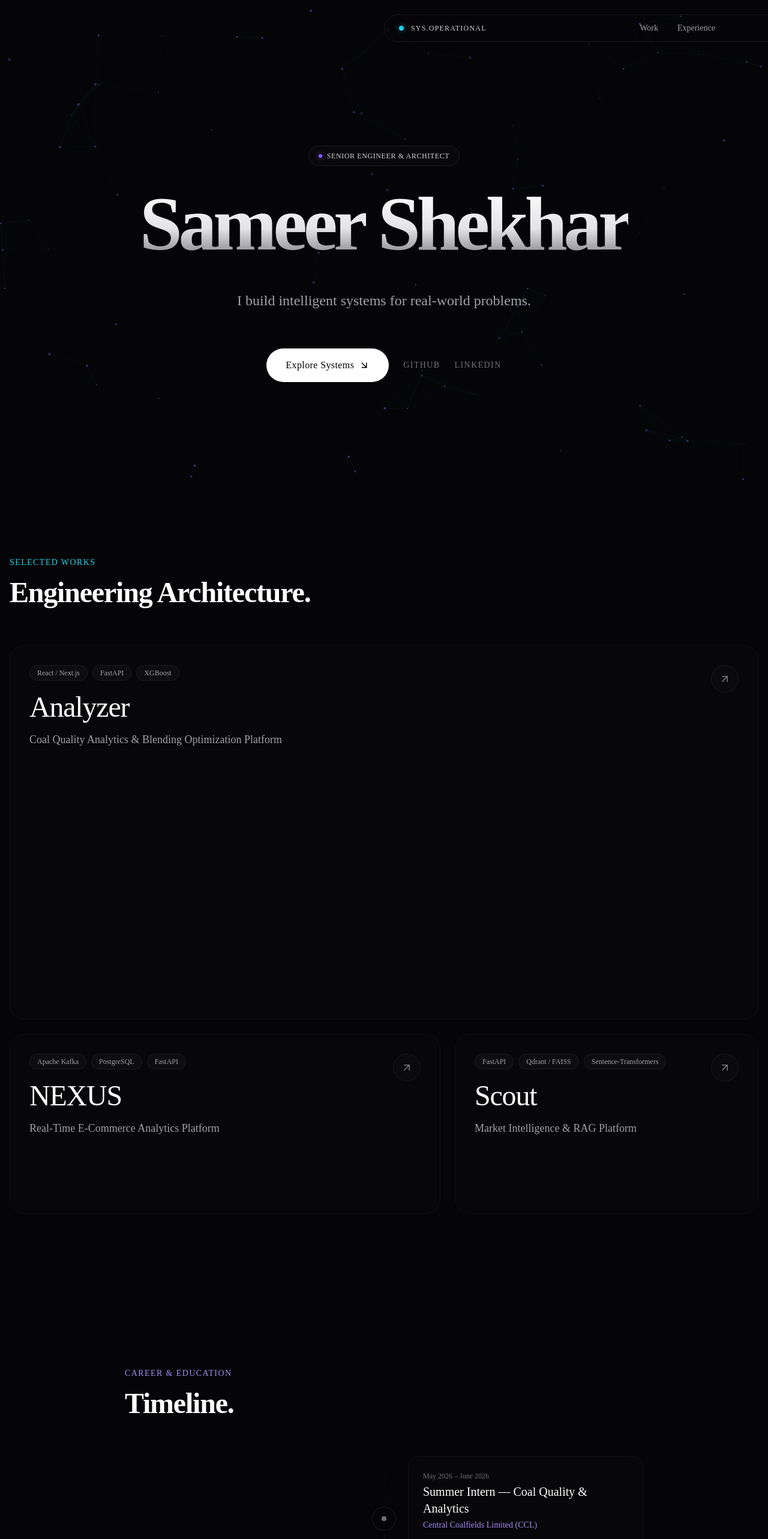
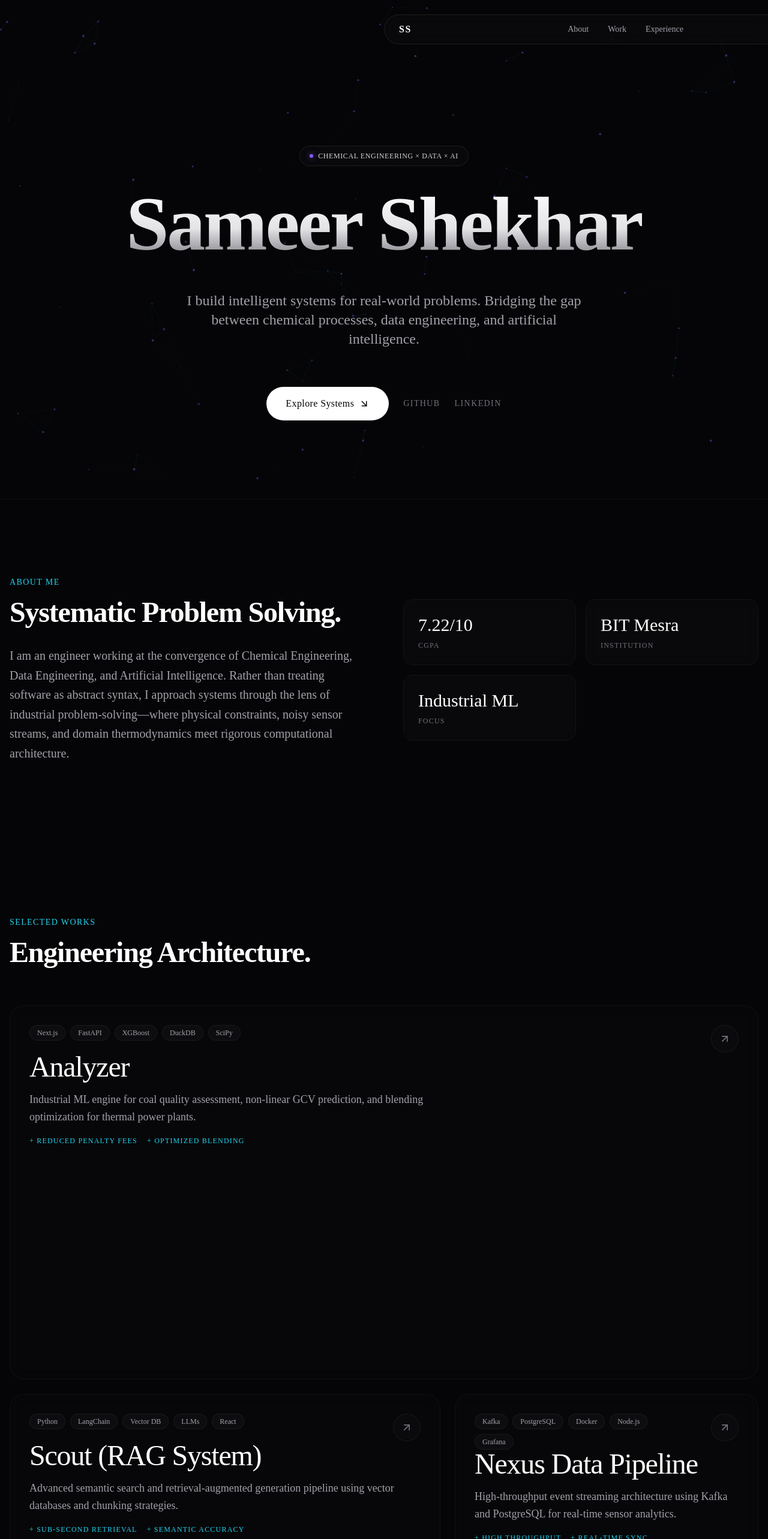
Before and after one commit to shekharsameer2308/portfolio, a Next.js app: page / in a window 1280 px wide. Shown: the top 2566 px of the page at 60% size. Built offline with nearby package versions, Linux system fonts and the light colour scheme.

Commit message:
feat: implement strict anti-gravity data architecture and styling constraints

```diff
--- a/src/app/page.tsx
+++ b/src/app/page.tsx
@@ -2,6 +2,7 @@ import React from "react";
 import { AntiGravityBackground } from "@/components/AntiGravityBackground";
 import { Navbar } from "@/components/Navbar";
 import { Hero } from "@/components/Hero";
+import { AboutSection } from "@/components/AboutSection";
 import { BentoGrid } from "@/components/BentoGrid";
 import { ExperienceTimeline } from "@/components/ExperienceTimeline";
 import { Footer } from "@/components/Footer";
@@ -12,8 +13,9 @@ export default function Home() {
       <AntiGravityBackground />
       <Navbar />
 
-      <div className="relative z-10">
+      <div className="relative z-10 pt-8">
         <Hero />
+        <AboutSection />
         <BentoGrid />
         <ExperienceTimeline />
       </div>
--- /dev/null
+++ b/src/components/AboutSection.tsx
@@ -0,0 +1,35 @@
+"use client";
+import React from 'react';
+import { motion } from 'framer-motion';
+import { portfolioData } from '@/data/portfolio';
+
+export const AboutSection = () => {
+  return (
+    <section id="about" className="relative z-20 max-w-7xl mx-auto px-4 py-32 border-t border-white/[0.04]">
+      <div className="grid grid-cols-1 md:grid-cols-2 gap-16 items-center">
+         <div>
+            <h2 className="text-sm font-mono text-cyan-400 mb-4 uppercase tracking-widest">About Me</h2>
+            <h3 className="text-4xl md:text-5xl font-semibold text-white tracking-tight mb-8">Systematic Problem Solving.</h3>
+            <p className="text-xl text-zinc-400 font-light leading-relaxed">
+               {portfolioData.about.bio}
+            </p>
+         </div>
+         <div className="grid grid-cols-2 gap-4">
+            {portfolioData.about.metrics.map((metric, i) => (
+               <motion.div
+                 key={metric.label}
+                 initial={{ opacity: 0, y: 20 }}
+                 whileInView={{ opacity: 1, y: 0 }}
+                 viewport={{ once: true }}
+                 transition={{ duration: 0.5, delay: i * 0.1 }}
+                 className="p-6 rounded-2xl bg-white/[0.02] border border-white/[0.04] backdrop-blur-md"
+               >
+                  <div className="text-3xl font-medium text-white mb-2">{metric.value}</div>
+                  <div className="text-xs font-mono text-zinc-500 uppercase tracking-widest">{metric.label}</div>
+               </motion.div>
+            ))}
+         </div>
+      </div>
+    </section>
+  );
+};
--- a/src/components/AntiGravityBackground.tsx
+++ b/src/components/AntiGravityBackground.tsx
@@ -10,7 +10,7 @@ export const AntiGravityBackground = () => {
     const ctx = canvas.getContext('2d');
     if (!ctx) return;
 
-    let particles: { x: number; y: number; vx: number; vy: number; radius: number; mass: number }[] = [];
+    let particles: { x: number; y: number; vx: number; vy: number; radius: number }[] = [];
     let animationFrameId: number;
     let mouse = { x: -1000, y: -1000 };
 
@@ -27,10 +27,9 @@ export const AntiGravityBackground = () => {
         particles.push({
           x: Math.random() * canvas.width,
           y: Math.random() * canvas.height,
-          vx: (Math.random() - 0.5) * 0.3,
-          vy: (Math.random() - 0.5) * 0.3,
-          radius: Math.random() * 1.5 + 0.5,
-          mass: Math.random() * 2 + 1
+          vx: (Math.random() - 0.5) * 0.2,
+          vy: -Math.random() * 0.4 - 0.1, // Upward anti-gravity bias
+          radius: Math.random() * 1.5 + 0.5
         });
       }
     };
@@ -39,42 +38,45 @@ export const AntiGravityBackground = () => {
       ctx.clearRect(0, 0, canvas.width, canvas.height);
 
       particles.forEach((p, index) => {
-        // Continuous organic float
+        // Apply velocity
         p.x += p.vx;
         p.y += p.vy;
 
-        // Wrap around screen
-        if (p.x < 0) p.x = canvas.width;
-        if (p.x > canvas.width) p.x = 0;
-        if (p.y < 0) p.y = canvas.height;
-        if (p.y > canvas.height) p.y = 0;
+        // Wrap around screen organically
+        if (p.x < -10) p.x = canvas.width + 10;
+        if (p.x > canvas.width + 10) p.x = -10;
+        if (p.y < -10) {
+           p.y = canvas.height + 10;
+           p.x = Math.random() * canvas.width;
+        }
 
         // Repel from mouse
         const dx = mouse.x - p.x;
         const dy = mouse.y - p.y;
         const distance = Math.sqrt(dx * dx + dy * dy);
 
-        if (distance < 200) {
-          const force = (200 - distance) / 200;
-          p.x -= (dx / distance) * force * 2;
-          p.y -= (dy / distance) * force * 2;
+        if (distance < 150) {
+          const force = (150 - distance) / 150;
+          p.x -= (dx / distance) * force * 1.5;
+          p.y -= (dy / distance) * force * 1.5;
         }
 
         ctx.beginPath();
         ctx.arc(p.x, p.y, p.radius, 0, Math.PI * 2);
-        ctx.fillStyle = 'rgba(139, 92, 246, 0.4)'; // Violet tint
+        ctx.fillStyle = 'rgba(139, 92, 246, 0.4)';
         ctx.fill();
 
+        // Neural web connections (100px threshold)
         for (let j = index + 1; j < particles.length; j++) {
           const p2 = particles[j];
           const dx2 = p.x - p2.x;
           const dy2 = p.y - p2.y;
           const dist2 = Math.sqrt(dx2 * dx2 + dy2 * dy2);
 
-          if (dist2 < 150) {
+          if (dist2 < 100) {
             ctx.beginPath();
-            const opacity = (1 - dist2 / 150) * 0.15;
-            ctx.strokeStyle = `rgba(34, 211, 238, ${opacity})`; // Cyan tint
+            const opacity = (1 - dist2 / 100) * 0.2;
+            ctx.strokeStyle = `rgba(34, 211, 238, ${opacity})`;
             ctx.lineWidth = 0.5;
             ctx.moveTo(p.x, p.y);
             ctx.lineTo(p2.x, p2.y);
--- a/src/components/BentoGrid.tsx
+++ b/src/components/BentoGrid.tsx
@@ -1,10 +1,10 @@
 "use client";
 import React from 'react';
 import { motion, useMotionTemplate, useMotionValue } from 'framer-motion';
-import { ArrowUpRight, Code2, Cpu, Network } from 'lucide-react';
-import { projects } from '@/data/projects';
+import { ArrowUpRight } from 'lucide-react';
+import { portfolioData } from '@/data/portfolio';
 
-const BentoCard = ({ children, className = "", delay = 0 }: { children: React.ReactNode, className?: string, delay?: number }) => {
+const BentoCard = ({ children, className = "", delay = 0, href = "#" }: { children: React.ReactNode, className?: string, delay?: number, href?: string }) => {
   const mouseX = useMotionValue(0);
   const mouseY = useMotionValue(0);
 
@@ -15,13 +15,16 @@ const BentoCard = ({ children, className = "", delay = 0 }: { children: React.Re
   }
 
   return (
-    <motion.div
+    <motion.a
+      href={href}
+      target="_blank"
+      rel="noreferrer"
       initial={{ opacity: 0, y: 30 }}
       whileInView={{ opacity: 1, y: 0 }}
-      viewport={{ once: true, margin: "-100px" }}
+      viewport={{ once: true, margin: "-50px" }}
       transition={{ duration: 0.8, delay, ease: [0.16, 1, 0.3, 1] }}
       onMouseMove={handleMouseMove}
-      className={`relative group rounded-3xl border border-white/[0.04] bg-[#0c0c0e]/40 p-8 overflow-hidden backdrop-blur-md hover:border-white/[0.12] transition-colors duration-500 ${className}`}
+      className={`relative group block rounded-3xl border border-white/[0.04] bg-[#0c0c0e]/40 p-8 overflow-hidden backdrop-blur-md hover:border-white/[0.12] transition-colors duration-500 ${className}`}
     >
       <motion.div
         className="pointer-events-none absolute -inset-px rounded-3xl opacity-0 transition duration-500 group-hover:opacity-100"
@@ -36,23 +39,20 @@ const BentoCard = ({ children, className = "", delay = 0 }: { children: React.Re
         }}
       />
       <div className="relative z-10 h-full">{children}</div>
-    </motion.div>
+    </motion.a>
   );
 };
 
 export const BentoGrid = () => {
-  const featuredProjects = projects.filter(p => p.featured).slice(0, 3);
-
   return (
-    <section id="work" className="relative z-20 max-w-7xl mx-auto px-4 py-32">
+    <section id="projects" className="relative z-20 max-w-7xl mx-auto px-4 py-32">
       <div className="mb-16">
         <h2 className="text-sm font-mono text-cyan-400 mb-4 uppercase tracking-widest">Selected Works</h2>
         <h3 className="text-4xl md:text-5xl font-semibold text-white tracking-tight">Engineering Architecture.</h3>
       </div>
 
       <div className="grid grid-cols-1 md:grid-cols-12 gap-6 auto-rows-[300px]">
-        {featuredProjects.map((project, i) => {
-          // Asymmetric spanning logic
+        {portfolioData.projects.map((project, i) => {
           const spanClass = i === 0
             ? "md:col-span-12 row-span-2"
             : i === 1
@@ -60,27 +60,30 @@ export const BentoGrid = () => {
               : "md:col-span-5 row-span-1";
 
           return (
-            <BentoCard key={project.id} className={`${spanClass} flex flex-col justify-between`} delay={i * 0.1}>
-              <a href={`/projects/${project.id}`} className="absolute inset-0 z-20" />
-
+            <BentoCard key={project.id} className={`${spanClass} flex flex-col justify-between`} delay={i * 0.1} href={project.liveUrl}>
               <div className="flex justify-between items-start">
-                <div className="flex gap-2">
-                  {project.technologies.slice(0, 3).map(tech => (
+                <div className="flex gap-2 flex-wrap max-w-[80%]">
+                  {project.techStack.map(tech => (
                     <span key={tech} className="text-xs font-mono px-3 py-1 bg-white/[0.03] border border-white/[0.05] rounded-full text-zinc-400">
                       {tech}
                     </span>
                   ))}
                 </div>
-                <div className="p-3 bg-white/[0.02] border border-white/[0.05] rounded-full text-zinc-500 group-hover:text-cyan-400 group-hover:bg-cyan-400/10 transition-colors">
+                <div className="p-3 bg-white/[0.02] border border-white/[0.05] rounded-full text-zinc-500 group-hover:text-cyan-400 group-hover:bg-cyan-400/10 transition-colors shrink-0">
                   <ArrowUpRight size={20} className="group-hover:translate-x-0.5 group-hover:-translate-y-0.5 transition-transform" />
                 </div>
               </div>
 
               <div>
                 <h4 className="text-3xl md:text-5xl font-medium text-white mb-4 tracking-tight">{project.title}</h4>
-                <p className="text-zinc-400 text-lg font-light leading-relaxed max-w-2xl">
-                  {project.subtitle}
+                <p className="text-zinc-400 text-lg font-light leading-relaxed max-w-2xl mb-4">
+                  {project.description}
                 </p>
+                <div className="flex gap-4">
+                   {project.metrics.map(metric => (
+                      <span key={metric} className="text-xs font-mono text-cyan-400 uppercase tracking-widest">+ {metric}</span>
+                   ))}
+                </div>
               </div>
             </BentoCard>
           );
--- a/src/components/ExperienceTimeline.tsx
+++ b/src/components/ExperienceTimeline.tsx
@@ -1,7 +1,7 @@
 "use client";
 import React from 'react';
 import { motion } from 'framer-motion';
-import { experiences } from '@/data/experience';
+import { portfolioData } from '@/data/portfolio';
 
 export const ExperienceTimeline = () => {
   return (
@@ -12,30 +12,35 @@ export const ExperienceTimeline = () => {
       </div>
 
       <div className="space-y-12 relative before:absolute before:inset-0 before:ml-5 before:-translate-x-px md:before:mx-auto md:before:translate-x-0 before:h-full before:w-[1px] before:bg-gradient-to-b before:from-transparent before:via-white/[0.1] before:to-transparent">
-        {experiences.map((exp, i) => (
+        {portfolioData.experience.map((exp, i) => (
           <motion.div
             key={i}
             initial={{ opacity: 0, y: 20 }}
             whileInView={{ opacity: 1, y: 0 }}
             viewport={{ once: true, margin: "-100px" }}
             transition={{ duration: 0.8, delay: i * 0.1 }}
-            className="relative flex items-center justify-between md:justify-normal md:odd:flex-row-reverse group is-active"
+            className="relative flex items-center justify-between md:justify-normal md:odd:flex-row-reverse group"
           >
-            {/* Icon/Node */}
+            {/* Center Node */}
             <div className="flex items-center justify-center w-10 h-10 rounded-full border border-white/[0.08] bg-[#050507] text-zinc-500 group-hover:text-violet-400 group-hover:border-violet-400/50 shadow-[0_0_0_4px_#050507] shrink-0 md:order-1 md:group-odd:-translate-x-1/2 md:group-even:translate-x-1/2 transition-colors duration-500 z-10">
               <div className="w-2 h-2 rounded-full bg-current" />
             </div>
 
             {/* Content Card */}
-            <div className="w-[calc(100%-4rem)] md:w-[calc(50%-2.5rem)] p-6 rounded-2xl border border-white/[0.04] bg-[#0c0c0e]/40 backdrop-blur-md hover:border-white/[0.1] transition-colors">
-              <div className="flex flex-col gap-1 mb-3">
-                <span className="text-xs font-mono text-zinc-500">{exp.period}</span>
+            <div className="w-[calc(100%-4rem)] md:w-[calc(50%-2.5rem)] p-8 rounded-2xl border border-white/[0.04] bg-[#0c0c0e]/40 backdrop-blur-md hover:border-white/[0.1] transition-colors">
+              <div className="flex flex-col gap-2 mb-4">
+                <span className="text-xs font-mono text-zinc-500">{exp.dates}</span>
                 <h4 className="text-xl font-medium text-white">{exp.role}</h4>
-                <span className="text-sm text-violet-400">{exp.organization}</span>
+                <span className="text-sm font-mono text-violet-400">{exp.company}</span>
               </div>
-              <p className="text-zinc-400 text-sm leading-relaxed font-light">
-                {exp.headline}
-              </p>
+              <ul className="text-zinc-400 text-sm leading-relaxed font-light space-y-2 list-none">
+                {exp.bulletPoints.map((bp, idx) => (
+                   <li key={idx} className="flex gap-2 items-start">
+                     <span className="text-violet-400 opacity-50 mt-1.5">•</span>
+                     <span>{bp}</span>
+                   </li>
+                ))}
+              </ul>
             </div>
           </motion.div>
         ))}
--- a/src/components/Hero.tsx
+++ b/src/components/Hero.tsx
@@ -2,41 +2,41 @@
 import React from 'react';
 import { motion } from 'framer-motion';
 import { ArrowDownRight } from 'lucide-react';
-import { personalInfo } from '@/data/personal';
+import { portfolioData } from '@/data/portfolio';
 
 export const Hero = () => {
   return (
     <section className="relative min-h-screen flex flex-col justify-center items-center text-center px-4 z-10 pt-20">
       <motion.div
-        initial={{ opacity: 0, scale: 0.95 }}
-        animate={{ opacity: 1, scale: 1 }}
+        initial={{ opacity: 0, scale: 0.95, y: 20 }}
+        animate={{ opacity: 1, scale: 1, y: 0 }}
         transition={{ duration: 1, ease: [0.16, 1, 0.3, 1] }}
         className="space-y-8 max-w-5xl w-full flex flex-col items-center"
       >
         <div className="inline-flex items-center gap-2 px-4 py-2 rounded-full border border-white/[0.08] bg-white/[0.02] backdrop-blur-md">
           <span className="w-1.5 h-1.5 rounded-full bg-violet-500 shadow-[0_0_10px_rgba(139,92,246,0.8)]" />
-          <span className="text-xs font-mono text-zinc-300 tracking-wider uppercase">Senior Engineer & Architect</span>
+          <span className="text-xs font-mono text-zinc-300 tracking-wider uppercase">{portfolioData.hero.role}</span>
         </div>
 
-        <h1 className="text-5xl md:text-8xl lg:text-9xl font-semibold tracking-tighter text-transparent bg-clip-text bg-gradient-to-b from-white via-zinc-200 to-zinc-600 pb-4">
-          {personalInfo.name.split(' ')[0]} <br className="md:hidden" />
-          {personalInfo.name.split(' ')[1]}
+        <h1 className="text-6xl md:text-8xl lg:text-9xl font-semibold tracking-tight text-transparent bg-clip-text bg-gradient-to-b from-white via-zinc-200 to-zinc-600 pb-4">
+          {portfolioData.hero.name.split(' ')[0]} <br className="md:hidden" />
+          {portfolioData.hero.name.split(' ')[1]}
         </h1>
 
         <p className="text-lg md:text-2xl text-zinc-400 font-light max-w-2xl leading-relaxed">
-          {personalInfo.tagline}
+          {portfolioData.hero.tagline}
         </p>
 
         <div className="pt-8 flex flex-col sm:flex-row items-center gap-6">
-          <a href="#work" className="group relative px-8 py-4 bg-white text-[#050507] rounded-full font-medium tracking-wide overflow-hidden transition-transform hover:scale-105 active:scale-95">
+          <a href="#projects" className="group relative px-8 py-4 bg-white text-[#050507] rounded-full font-medium tracking-wide overflow-hidden transition-transform hover:scale-105 active:scale-95">
             <span className="relative z-10 flex items-center gap-2">
               Explore Systems <ArrowDownRight size={18} className="group-hover:rotate-[-45deg] transition-transform duration-300" />
             </span>
             <div className="absolute inset-0 bg-cyan-400 translate-y-full group-hover:translate-y-0 transition-transform duration-500 ease-out" />
           </a>
           <div className="flex gap-6 text-sm font-mono tracking-widest text-zinc-500">
-            <a href={personalInfo.github} target="_blank" className="hover:text-cyan-400 transition-colors uppercase">GitHub</a>
-            <a href={personalInfo.linkedin} target="_blank" className="hover:text-violet-400 transition-colors uppercase">LinkedIn</a>
+            <a href={portfolioData.socials.github} target="_blank" rel="noreferrer" className="hover:text-cyan-400 transition-colors uppercase">GitHub</a>
+            <a href={portfolioData.socials.linkedin} target="_blank" rel="noreferrer" className="hover:text-violet-400 transition-colors uppercase">LinkedIn</a>
           </div>
         </div>
       </motion.div>
--- a/src/components/Navbar.tsx
+++ b/src/components/Navbar.tsx
@@ -1,11 +1,11 @@
 "use client";
 import React, { useState, useEffect } from 'react';
 import { motion, useScroll } from 'framer-motion';
+import { portfolioData } from '@/data/portfolio';
 
 export const Navbar = () => {
   const { scrollY } = useScroll();
   const [isScrolled, setIsScrolled] = useState(false);
-  const [time, setTime] = useState("");
 
   useEffect(() => {
     return scrollY.on("change", (latest) => {
@@ -13,32 +13,28 @@ export const Navbar = () => {
     });
   }, [scrollY]);
 
-  useEffect(() => {
-    const timer = setInterval(() => {
-      setTime(new Date().toLocaleTimeString('en-US', { hour12: false, timeZone: 'Asia/Kolkata' }));
-    }, 1000);
-    return () => clearInterval(timer);
-  }, []);
-
   return (
     <motion.nav
       initial={{ y: -100, opacity: 0 }}
       animate={{ y: 0, opacity: 1 }}
       transition={{ type: "spring", stiffness: 100, damping: 20 }}
-      className={`fixed top-6 left-1/2 -translate-x-1/2 z-50 flex items-center justify-between px-6 py-3 rounded-full border border-white/[0.08] transition-all duration-500 w-[90%] max-w-4xl ${
-        isScrolled ? "bg-[#050507]/80 backdrop-blur-xl shadow-2xl shadow-cyan-500/5" : "bg-transparent"
+      className={`fixed top-6 left-1/2 -translate-x-1/2 z-50 flex items-center justify-between px-6 py-3 rounded-full border border-white/[0.08] transition-all duration-500 w-[90%] max-w-4xl bg-white/[0.02] ${
+        isScrolled ? "bg-[#050507]/90 backdrop-blur-xl shadow-2xl" : "backdrop-blur-md"
       }`}
     >
       <div className="flex items-center gap-3">
-        <div className="w-2 h-2 rounded-full bg-cyan-400 animate-pulse shadow-[0_0_10px_rgba(34,211,238,0.5)]" />
-        <span className="text-xs font-mono text-zinc-300 tracking-widest uppercase">SYS.OPERATIONAL</span>
+        <span className="font-semibold text-white tracking-widest uppercase">
+          {portfolioData.hero.name.split(' ').map(n => n[0]).join('')}
+        </span>
       </div>
       <div className="hidden md:flex items-center gap-8 text-sm text-zinc-400 font-medium">
-        <a href="#work" className="hover:text-cyan-400 transition-colors">Work</a>
+        <a href="#about" className="hover:text-cyan-400 transition-colors">About</a>
+        <a href="#projects" className="hover:text-cyan-400 transition-colors">Work</a>
         <a href="#experience" className="hover:text-cyan-400 transition-colors">Experience</a>
       </div>
-      <div className="text-xs font-mono text-zinc-500">
-        {time} IST
+      <div className="flex items-center gap-2">
+        <div className="w-2 h-2 rounded-full bg-cyan-400 animate-pulse shadow-[0_0_8px_rgba(34,211,238,0.6)]" />
+        <span className="text-xs font-mono text-zinc-300 tracking-widest uppercase hidden sm:block">{portfolioData.hero.status}</span>
       </div>
     </motion.nav>
   );
--- /dev/null
+++ b/src/data/portfolio.ts
@@ -0,0 +1,79 @@
+export const portfolioData = {
+  hero: {
+    name: "Sameer Shekhar",
+    role: "Chemical Engineering × Data × AI",
+    tagline: "I build intelligent systems for real-world problems. Bridging the gap between chemical processes, data engineering, and artificial intelligence.",
+    location: "Ranchi, Jharkhand, India",
+    status: "OPERATIONAL"
+  },
+  about: {
+    bio: "I am an engineer working at the convergence of Chemical Engineering, Data Engineering, and Artificial Intelligence. Rather than treating software as abstract syntax, I approach systems through the lens of industrial problem-solving—where physical constraints, noisy sensor streams, and domain thermodynamics meet rigorous computational architecture.",
+    metrics: [
+      { label: "CGPA", value: "7.22/10" },
+      { label: "Institution", value: "BIT Mesra" },
+      { label: "Focus", value: "Industrial ML" }
+    ]
+  },
+  projects: [
+    {
+      id: "analyzer",
+      title: "Analyzer",
+      description: "Industrial ML engine for coal quality assessment, non-linear GCV prediction, and blending optimization for thermal power plants.",
+      techStack: ["Next.js", "FastAPI", "XGBoost", "DuckDB", "SciPy"],
+      metrics: ["Reduced penalty fees", "Optimized blending"],
+      githubUrl: "https://github.com/shekharsameer2308/analyzer",
+      liveUrl: "https://analyzer-self.vercel.app"
+    },
+    {
+      id: "scout",
+      title: "Scout (RAG System)",
+      description: "Advanced semantic search and retrieval-augmented generation pipeline using vector databases and chunking strategies.",
+      techStack: ["Python", "LangChain", "Vector DB", "LLMs", "React"],
+      metrics: ["Sub-second retrieval", "Semantic accuracy"],
+      githubUrl: "https://github.com/shekharsameer2308",
+      liveUrl: "https://shekharsameer2308.github.io"
+    },
+    {
+      id: "nexus",
+      title: "Nexus Data Pipeline",
+      description: "High-throughput event streaming architecture using Kafka and PostgreSQL for real-time sensor analytics.",
+      techStack: ["Kafka", "PostgreSQL", "Docker", "Node.js", "Grafana"],
+      metrics: ["High throughput", "Real-time sync"],
+      githubUrl: "https://github.com/shekharsameer2308",
+      liveUrl: "https://shekharsameer2308.github.io"
+    }
+  ],
+  experience: [
+    {
+      role: "Summer Intern — Coal Quality & Analytics",
+      company: "Central Coalfields Limited (CCL)",
+      dates: "May 2026 – June 2026",
+      bulletPoints: [
+        "Conducted standard proximate analysis protocols across heterogeneous coal seams—measuring Moisture, Ash Content, Volatile Matter, and GCV.",
+        "Engineered structured quality datasets from laboratory assay logs.",
+        "Assisted in consignment benchmarking against contractual billing specifications."
+      ]
+    },
+    {
+      role: "Research Intern — Materials Characterization",
+      company: "Tata Steel Limited",
+      dates: "June 2025 – July 2025",
+      bulletPoints: [
+        "Executed controlled polymer modification experimental protocols.",
+        "Operated advanced analytical characterization techniques including SEM, FTIR, DSC, and TGA.",
+        "Processed high-resolution datasets correlating morphological changes with thermal degradation."
+      ]
+    }
+  ],
+  skills: {
+    languages: ["Python", "TypeScript", "SQL", "C++"],
+    frameworks: ["React", "Next.js", "FastAPI", "Node.js"],
+    dataAndAI: ["XGBoost", "Scikit-Learn", "LangChain", "Vector DBs", "Kafka", "PostgreSQL"],
+    engineering: ["Thermodynamics", "Polymer Science", "Process Optimization", "ASTM Standards"]
+  },
+  socials: {
+    email: "shekharsameer2308@gmail.com",
+    github: "https://github.com/shekharsameer2308",
+    linkedin: "https://linkedin.com/in/sameershekhar"
+  }
+};
```
Also changed, not shown: src/components/Footer.tsx (+5 -6 lines).
